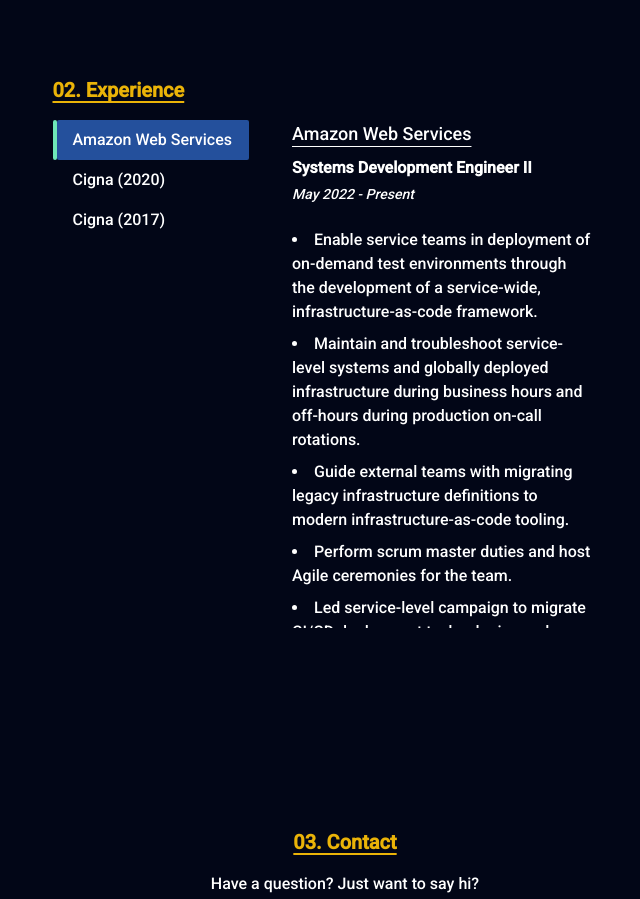
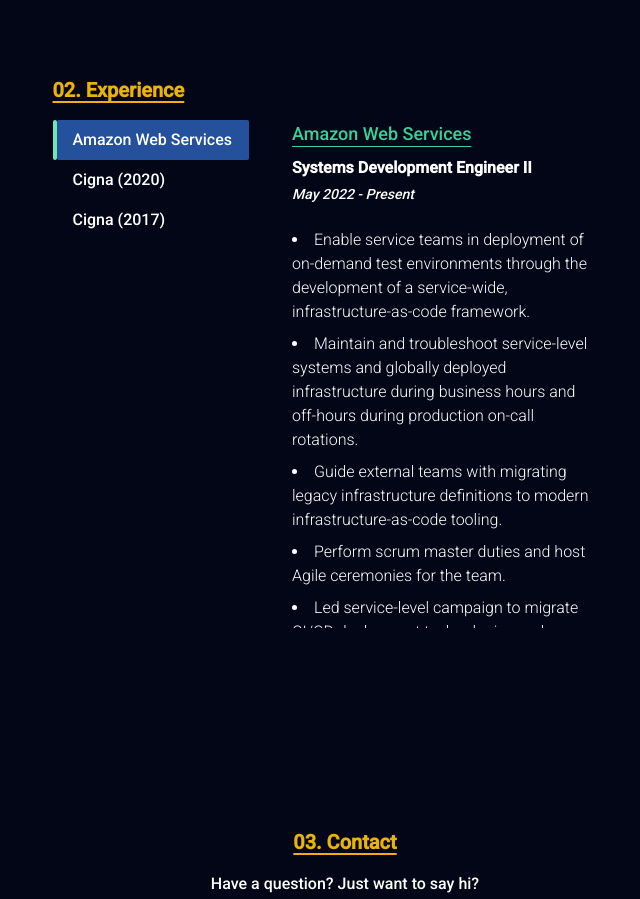
Before and after one commit to wi11ahern/who-am-i, a React (Vite) app: page / in a window 1280 px wide. Shown: the part 1740-2639 px from the top of the page, without its empty margins (295-935 px from the left). Built offline with nearby package versions, Linux system fonts and the light colour scheme.

Commit message:
style: set experience header color as emerald

```diff
--- a/src/components/experience/experience-item.tsx
+++ b/src/components/experience/experience-item.tsx
@@ -21,7 +21,7 @@
 
   const summaryItems = props.experience.summaryItems.map(
     (summaryItem, index) => (
-      <li key={index} className="max-w-[300px] mb-2 ">
+      <li key={index} className="max-w-[300px] mb-2 font-light">
         {summaryItem}
       </li>
     )
@@ -29,7 +29,7 @@
 
   return (
     <div hidden={activeExperienceId !== props.id} className="max-w-[500px]">
-      <h2 className="text-lg underline underline-offset-[6px] mb-2">
+      <h2 className="text-lg text-emerald-400 underline underline-offset-[6px] mb-2">
         {props.experience.experienceName}
       </h2>
       <p className="font-semibold mb-1">{props.experience.roleName}</p>
```
